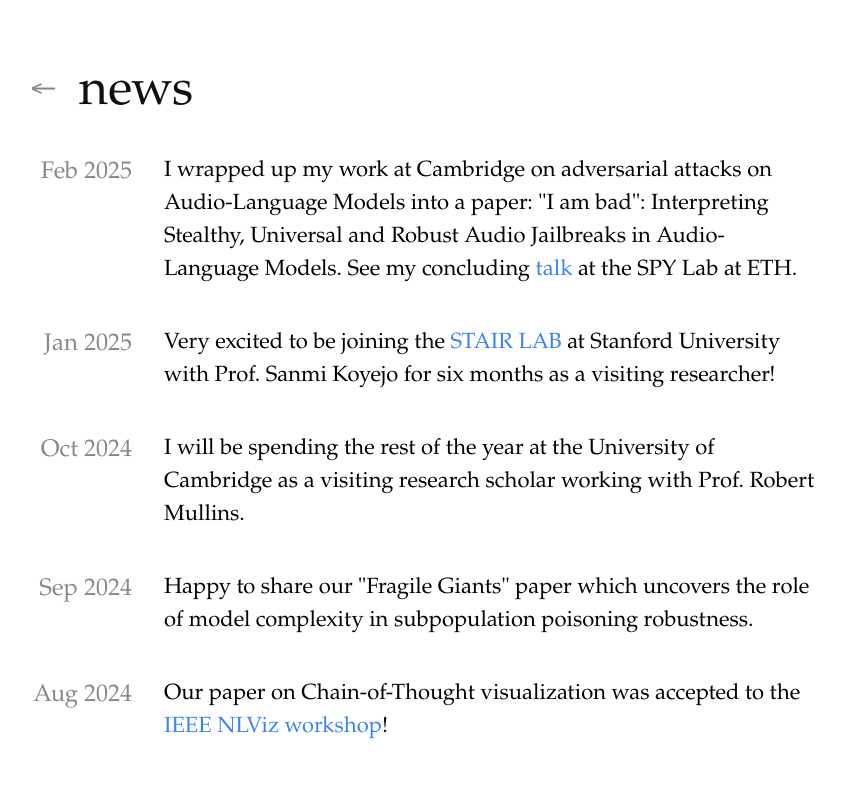
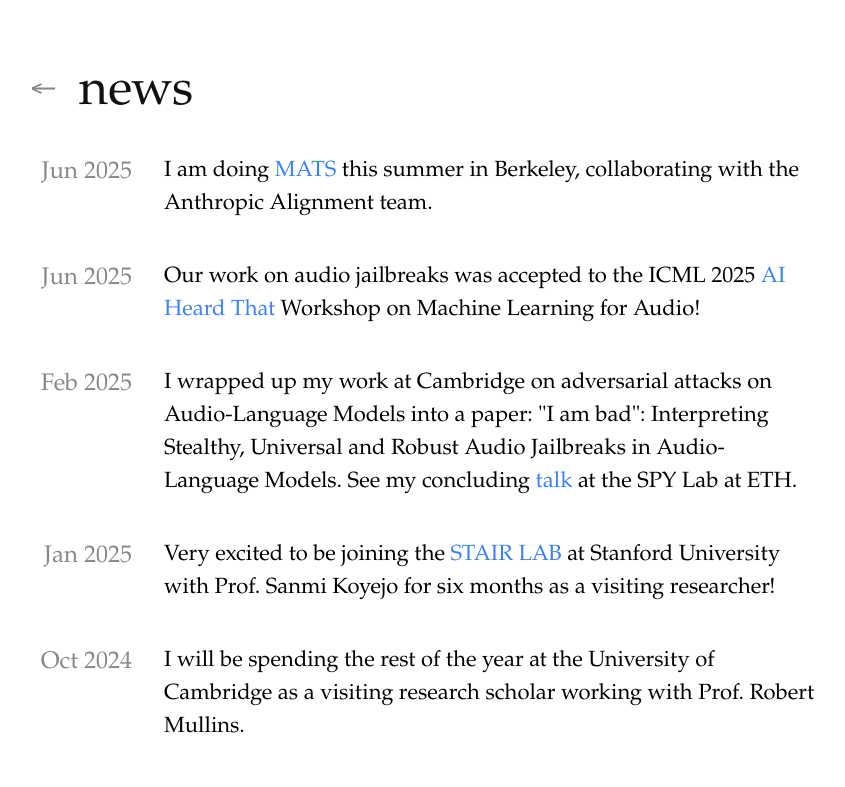
Before and after one commit to isha-gpt/isha-gpt.github.io, a React (Vite) app: page /news in a window 1280 px wide. Shown: the top 787 px of the page, without its empty margins (216-1061 px from the left). Built offline with nearby package versions, Linux system fonts and the light colour scheme.

Commit message:
added some old news

```diff
--- a/src/News.jsx
+++ b/src/News.jsx
@@ -2,6 +2,20 @@ import { Link } from 'react-router-dom';
 
 function News() {
     const newsEntries = [
+      {
+        date: "Jun 2025",
+        text: "I am doing ",
+        linkedText: "MATS",
+        link: "https://www.matsprogram.org",
+        afterText: " this summer in Berkeley, collaborating with the Anthropic Alignment team."
+      },
+      {
+        date: "Jun 2025",
+        text: 'Our work on audio jailbreaks was accepted to the ICML 2025 ',
+        linkedText: "AI Heard That",
+        link: "https://icml.cc/virtual/2025/workshop/39973",
+        afterText: ' Workshop on Machine Learning for Audio!'
+      },
       {
         date: "Feb 2025",
         text: 'I wrapped up my work at Cambridge on adversarial attacks on Audio-Language Models into a paper: "I am bad": Interpreting Stealthy, Universal and Robust Audio Jailbreaks in Audio-Language Models. See my concluding ',
```
